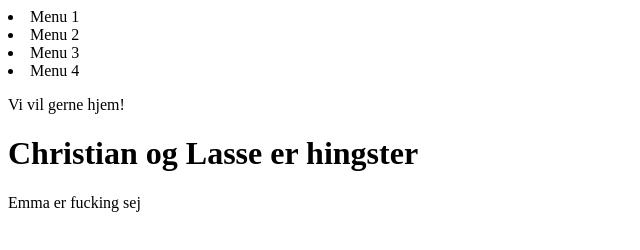
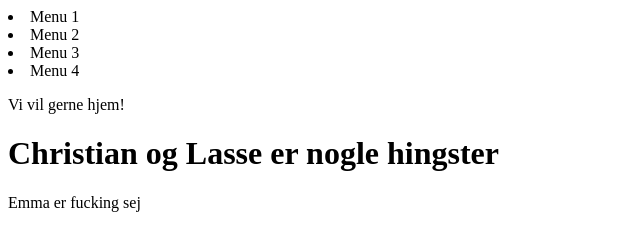
Before and after one commit to Lasse0604/bord2, a plain HTML site: page index.html in a window 1280 px wide. Shown: the whole page, without its empty margins (0-640 px from the left). Drawn offline with Linux system fonts and the light colour scheme.

Commit message:
Update index.html

```diff
--- a/index.html
+++ b/index.html
@@ -25,7 +25,7 @@
         </section>
     </main>
     <footer>
-    <h1>Christian og Lasse er hingster</h1>
+    <h1>Christian og Lasse er nogle hingster</h1>
 <p>Emma er fucking sej</p>
     </footer>
 </body>
```
